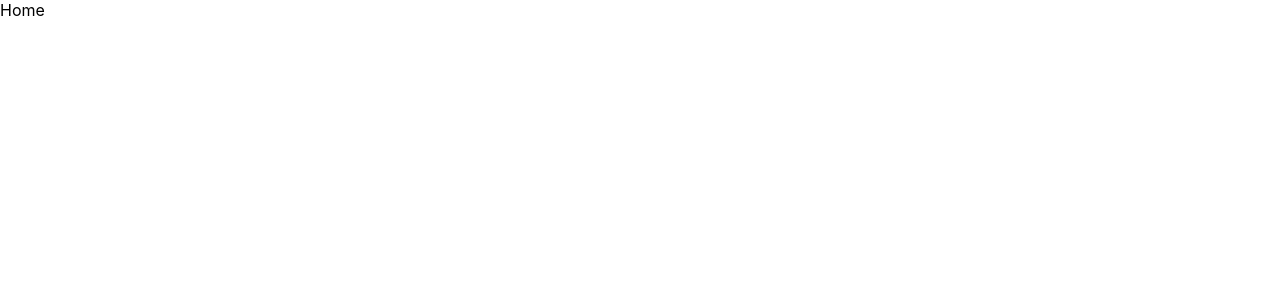
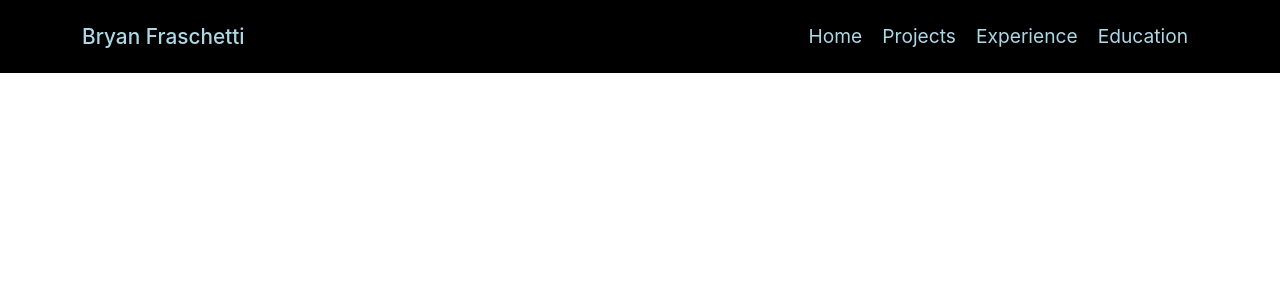
Before and after one commit to bryanfraschetti/bryanfraschetti.github.io, a React (Create React App) app: page / in a window 1280 px wide. Shown: the top 300 px of the page. Built offline with nearby package versions, Linux system fonts and the light colour scheme.

Commit message:
fully functional and responsive navbar

```diff
--- a/src/App.js
+++ b/src/App.js
@@ -1,15 +1,19 @@
 import React from "react"
-import "./index.css"
 import Home from "./routes/Home";
 import Projects from "./routes/Projects";
+import Education from "./routes/Education"
+import Experience from "./routes/Experience"
 import { Route, Routes } from "react-router-dom";
+import "./index.css"
 
 function App() {
     return (
         <>
             <Routes>
                 <Route path="/" element={<Home/>}/>
-                <Route path="/Projects" element={<Projects/>}/>
+                <Route path="/projects" element={<Projects/>}/>
+                <Route path="/experience" element={<Experience/>}/>
+                <Route path="/education" element={<Education/>}/>
             </Routes>
         </>
     )
--- /dev/null
+++ b/src/components/NavBar.css
@@ -0,0 +1,99 @@
+/*Overall Navbar Container*/
+.navbar{
+    background-color: black;
+    padding: 12px 0px;
+}
+
+/*Container Element*/
+.nav-container{
+    align-items: center;
+}
+
+/*Name*/
+#brand{
+    font-size: 1.3rem;
+    font-weight: 500;
+}
+
+/*Each Navbar item (excluding name)ie. collapseable items*/
+.nav-item{
+    position: relative;
+    font-size: 1.2rem;
+    font-weight: 400;
+    padding: 10px 0;
+}
+
+.nav-item::after {
+    content: "";
+    position: absolute;
+    bottom: 5px;
+    left: 0;
+    width: 80%;
+    height: 2px; /* Adjust the height of the line as needed */
+    background-color: lightblue; /* Change the color of the line */
+    transform: translateX(12.5%) scaleX(0); /* Initial state: line is invisible */
+    transition: transform 0.2s ease, width 0.2s ease; /* Add a transition for the line appearance */
+  }
+
+  /* Define the hover effect to make the line appear */
+  .nav-item:hover::after {
+    transform: translateX(12.5%) scaleX(1); /* The line becomes visible on hover */
+  }
+
+/*Container of hamburger menu*/
+.navbar-toggler{
+    display: inline-block;
+}
+
+/*bars of hamburger menu*/
+.bar {
+    display: block;
+    width: 30px;
+    height: 2px;
+    background-color: lightblue;
+    margin: 6px auto;
+    transition: transform 0.3s ease, opacity 0.25s ease-in-out;
+    border-radius: 5px;
+}
+
+.bar:nth-child(1){
+    margin: 0px auto 6px auto;
+}
+
+.bar:nth-child(3){
+    margin: 6px auto 0px auto;
+}
+
+.bar.active:nth-child(1) {
+    transform: translateY(8px) rotate(45deg);
+}
+
+.bar.active:nth-child(2) {
+    opacity: 0;
+}
+
+.bar.active:nth-child(3) {
+    transform: translateY(-8px) rotate(-45deg);
+}
+
+/*Container of nav-items*/
+.navbar-collapse{
+    flex-grow: 0;
+}
+
+a{
+    text-decoration: none;
+    color: lightblue;
+}
+
+.navbar-nav{
+    justify-content: center;
+    align-items: center;
+}
+
+@media screen and (min-width: 992px) {
+    .nav-item{
+        padding: 10px;
+    }
+
+}
--- a/src/components/NavBar.js
+++ b/src/components/NavBar.js
@@ -1,30 +1,36 @@
-import {Navbar, Container, Nav} from "react-bootstrap"
-export const NavBar = () => {
+
+import { Navbar, Nav, Container } from 'react-bootstrap';
+import { Link } from 'react-router-dom'; // Assuming you're using React Router for navigation
+import "./NavBar.css"
+import { useState } from 'react';
+
+const NavBar = () => {
+    const [isOpen, setIsOpen] = useState(false);
+
+    const handleToggle = () => {
+      setIsOpen(!isOpen);
+    };
+
     return (
         <Navbar expand="lg">
-            <Container>
-                <Navbar.Toggle aria-controls="basic-navbar-nav">
-                    <span className="navbar-toggler-icon"></span>
+            <Container className="nav-container">
+                <Link to="/" id="brand">Bryan Fraschetti</Link>
+                <Navbar.Toggle aria-controls="basic-navbar-nav" onClick={handleToggle}>
+                    <span className={`bar ${isOpen ? 'active' : ''}`}></span>
+                    <span className={`bar ${isOpen ? 'active' : ''}`}></span>
+                    <span className={`bar ${isOpen ? 'active' : ''}`}></span>
                 </Navbar.Toggle>
                 <Navbar.Collapse id="basic-navbar-nav">
-                    <Nav className="me-auto">
-                        <Nav.Link href="#home">Home</Nav.Link>
-                        <Nav.Link href="#experience">Experience</Nav.Link>
-                        <Nav.Link href="#projects">Projects</Nav.Link>
-                        <Nav.Link href="#education">Education</Nav.Link>
+                    <Nav className="ml-auto nav-menu">
+                        <Link to="/" className="nav-item">Home</Link>
+                        <Link to="/projects" className="nav-item">Projects</Link>
+                        <Link to="/experience" className="nav-item">Experience</Link>
+                        <Link to="/education" className="nav-item">Education</Link>
                     </Nav>
-                    <span className="navbar-text">
-                        <div className="social-icon">
-                            <a href="#"><img src={''} alt=""/></a>
-                            <a href="#"><img src={''} alt=""/></a>
-                            <a href="#"><img src={''} alt=""/></a>
-                        </div>
-                        <button className="vvd" onClick={() => console.log("clicked")}>
-                            <span>Let's Connect</span>
-                        </button>
-                    </span>
                 </Navbar.Collapse>
             </Container>
         </Navbar>
-    )
-}
+    );
+};
+
+export default NavBar
--- a/src/index.css
+++ b/src/index.css
@@ -1,13 +1,18 @@
 body {
+    box-sizing: border-box;
     margin: 0;
     font-family: -apple-system, BlinkMacSystemFont, 'Segoe UI', 'Roboto', 'Oxygen',
         'Ubuntu', 'Cantarell', 'Fira Sans', 'Droid Sans', 'Helvetica Neue',
         sans-serif;
     -webkit-font-smoothing: antialiased;
     -moz-osx-font-smoothing: grayscale;
+    background: white;
 }
 
-code {
-  font-family: source-code-pro, Menlo, Monaco, Consolas, 'Courier New',
-    monospace;
+a{
+    text-decoration: none;
 }
+
+ul{
+    list-style-type: none;
+}
--- a/src/index.js
+++ b/src/index.js
@@ -1,8 +1,9 @@
 import React from 'react';
 import ReactDOM from 'react-dom/client';
-import './index.css';
+import { BrowserRouter } from "react-router-dom"
+import 'bootstrap/dist/css/bootstrap.min.css';
+import 'bootstrap/dist/js/bootstrap.bundle.min.js';
 import App from './App';
-import { BrowserRouter } from "react-router-dom"
 
 const root = ReactDOM.createRoot(document.getElementById('root'));
 root.render(
--- a/src/routes/Home.js
+++ b/src/routes/Home.js
@@ -1,8 +1,9 @@
 import React from 'react'
+import NavBar from '../components/NavBar'
 
 const Home = () => {
   return (
-    <div>Home</div>
+    <NavBar/>
   )
 }
 
```
Also changed, not shown: src/assets/list.svg (added), src/assets/x-lg.svg (added). Lines whose indentation alone changed are shown as unchanged.
